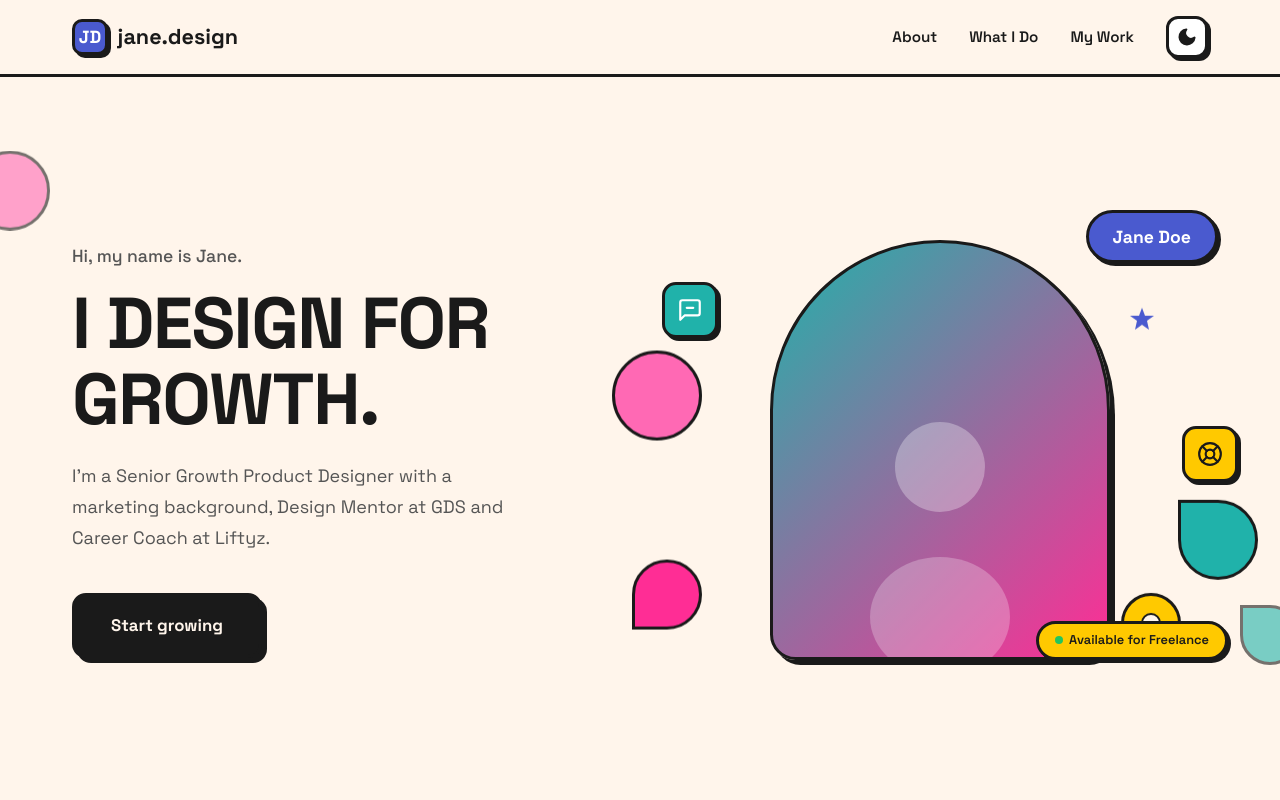
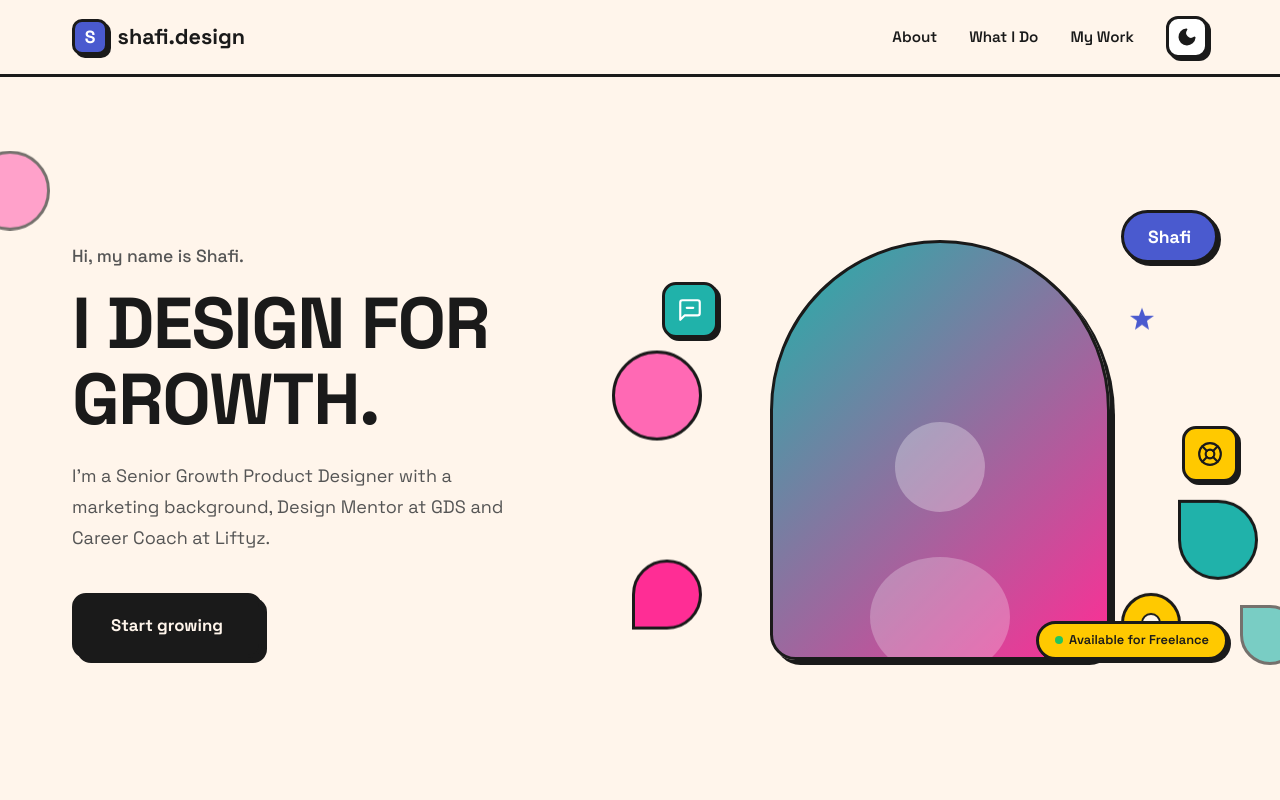
Before and after one commit to morningstar-charmandor/vashafi-web, a plain HTML site: page index.html in a window 1280 px wide. Shown: the top 800 px of the page. Drawn offline with Linux system fonts and the light colour scheme.

Commit message:
chore: rebrand Jane Doe to Shafi

```diff
--- a/index.html
+++ b/index.html
@@ -3,8 +3,8 @@
 <head>
     <meta charset="UTF-8">
     <meta name="viewport" content="width=device-width, initial-scale=1.0">
-    <title>Jane Doe | Product Designer</title>
-    <meta name="description" content="Portfolio of Jane Doe — Senior Product Designer crafting bold digital experiences.">
+    <title>Shafi | Product Designer</title>
+    <meta name="description" content="Portfolio of Shafi — Senior Product Designer crafting bold digital experiences.">
     <link rel="stylesheet" href="./style.css?v=3">
 </head>
 <body>
@@ -17,8 +17,8 @@
     <header>
         <div class="container nav-container">
             <a href="#" class="logo">
-                <span class="logo-icon">JD</span>
-                jane.design
+                <span class="logo-icon">S</span>
+                shafi.design
             </a>
             <div class="nav-right">
                 <nav>
@@ -56,7 +56,7 @@
             <div class="container">
                 <div class="hero-inner">
                     <div class="hero-text">
-                        <p class="hero-greeting">Hi, my name is Jane.</p>
+                        <p class="hero-greeting">Hi, my name is Shafi.</p>
                         <h1 class="hero-heading">I design for growth.</h1>
                         <p class="hero-desc">I'm a Senior Growth Product Designer with a marketing background, Design Mentor at GDS and Career Coach at Liftyz.</p>
                         <a href="#work" class="hero-cta">Start growing</a>
@@ -84,7 +84,7 @@
                         </div>
 
                         <!-- Name Badge -->
-                        <div class="name-badge">Jane Doe</div>
+                        <div class="name-badge">Shafi</div>
 
                         <!-- Photo Frame -->
                         <div class="hero-photo-frame">
@@ -243,7 +243,7 @@
         <section class="testimonial">
             <div class="container">
                 <div class="testimonial-card">
-                    <blockquote>"Jane completely transformed our product. Her design-driven approach to growth helped us increase conversions by 140% in just 3 months."</blockquote>
+                    <blockquote>"Shafi completely transformed our product. His design-driven approach to growth helped us increase conversions by 140% in just 3 months."</blockquote>
                     <p class="testimonial-author">Alex Chen</p>
                     <p class="testimonial-role">CEO, Nexus Financial</p>
                 </div>
@@ -255,7 +255,7 @@
     <footer>
         <div class="container">
             <div class="footer-content">
-                <div class="footer-logo">jane.design</div>
+                <div class="footer-logo">shafi.design</div>
                 <div class="footer-links">
                     <a href="#">Dribbble</a>
                     <a href="#">Twitter</a>
@@ -263,7 +263,7 @@
                     <a href="#">Email</a>
                 </div>
             </div>
-            <p class="footer-copy">&copy; 2025 Jane Doe. All rights reserved.</p>
+            <p class="footer-copy">&copy; 2025 Shafi. All rights reserved.</p>
         </div>
     </footer>
 
```
